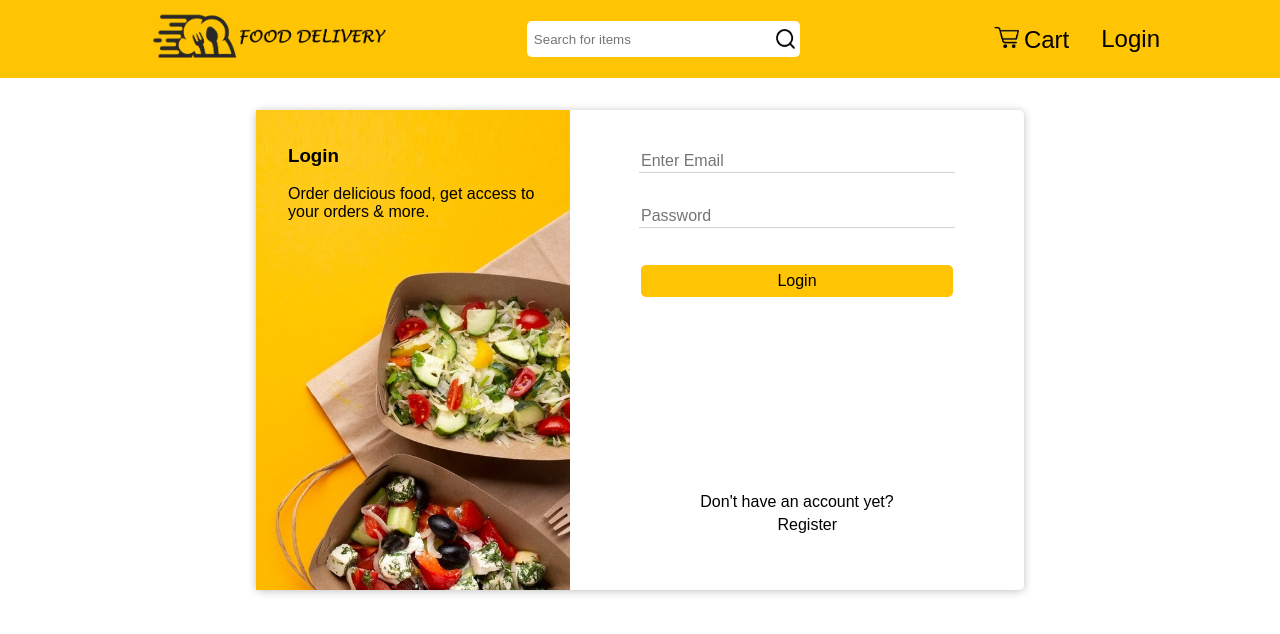
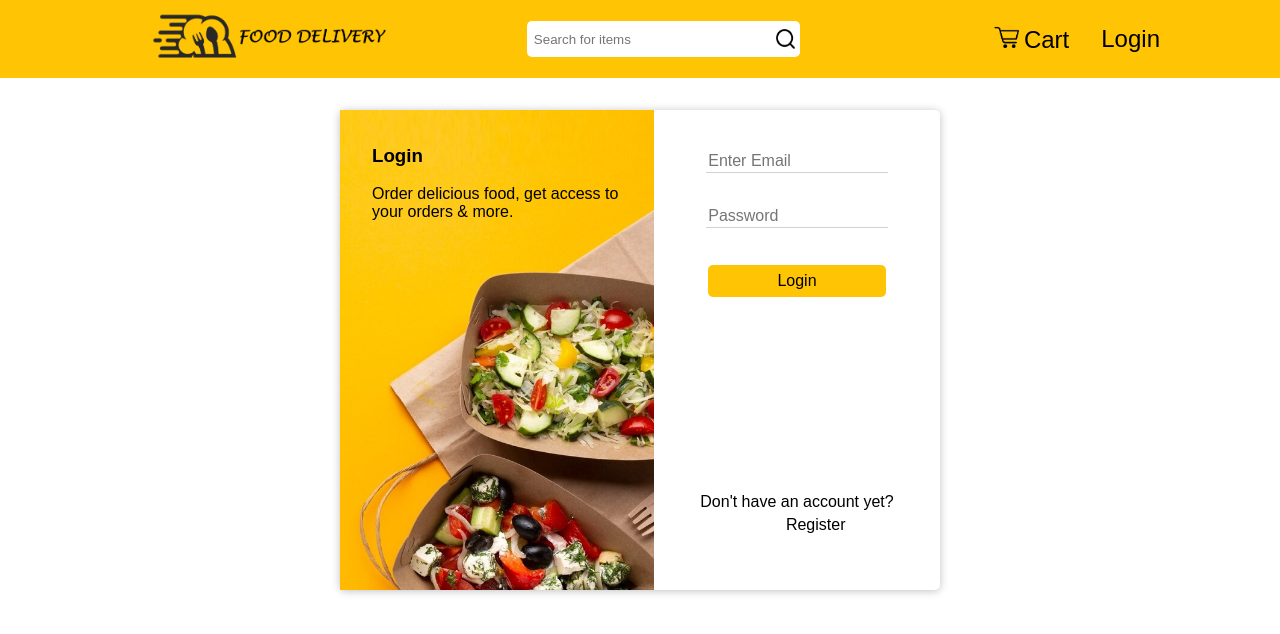
Before and after one commit to AkshatG165/food-delivery, a Next.js app: page /login in a window 1280 px wide. Shown: the top 634 px of the page. Built offline with nearby package versions, Linux system fonts and the light colour scheme; no server answers.

Commit message:
style: decrease login form width

```diff
--- a/components/login/LoginForm.module.css
+++ b/components/login/LoginForm.module.css
@@ -1,5 +1,5 @@
 .login {
-  max-width: 60%;
+  max-width: 45%;
   min-width: 600px;
   height: 60vh;
   min-height: 480px;
--- a/components/login/LoginForm.tsx
+++ b/components/login/LoginForm.tsx
@@ -81,7 +81,6 @@ export default function LoginForm() {
       </div>
       <div className={classes.right}>
         <form onSubmit={handleOnSubmit}>
-          {error && <p className={classes.error}>{error}</p>}
           {query && query.signup === 'true' && (
             <input
               id="name"
@@ -120,6 +119,7 @@ export default function LoginForm() {
               ? 'Logging in...'
               : 'Login'}
           </button>
+          {error && <p className={classes.error}>{error}</p>}
         </form>
         {query && query.signup === 'true' ? (
           <p>
```
